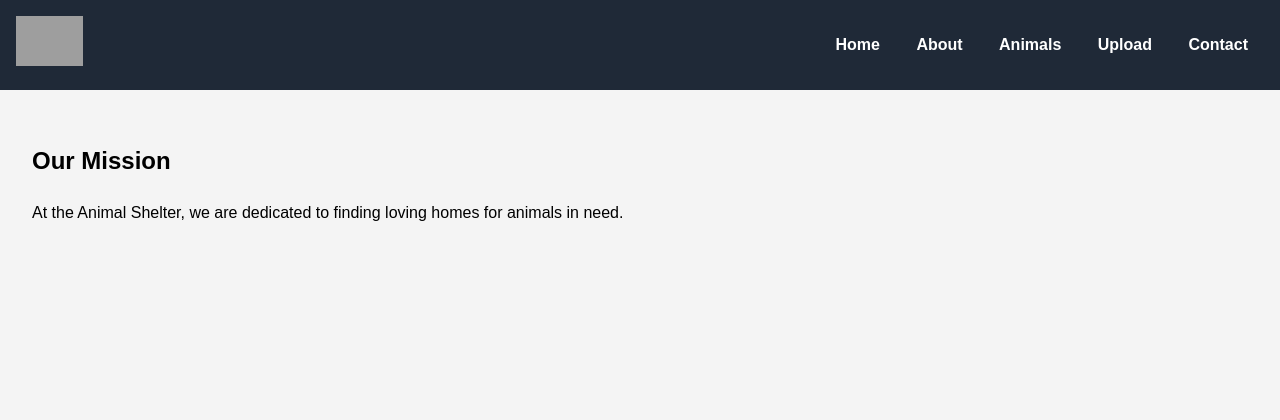
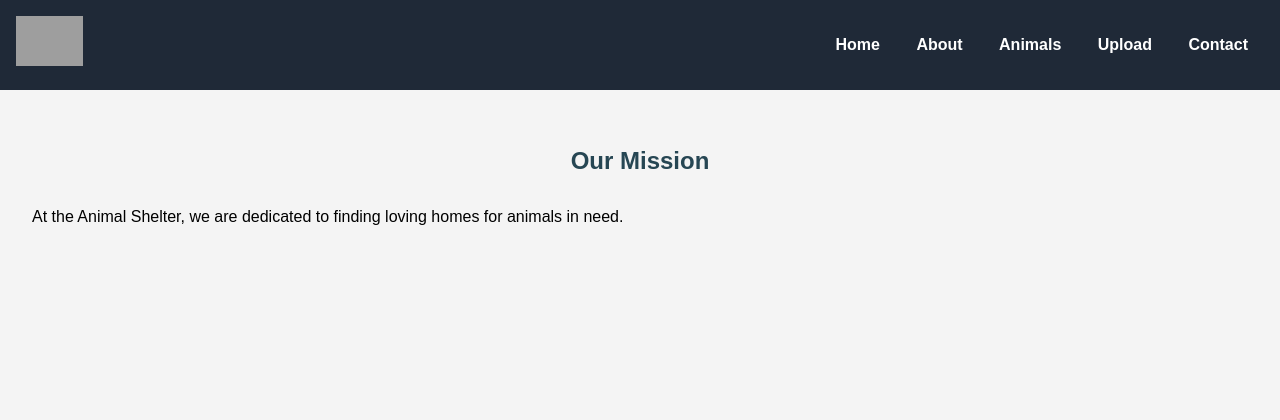
Before and after one commit to Peppie6/Software-Engineering-99, a PHP site: page /about.html in a window 1280 px wide. Shown: the top 420 px of the page. Run offline with PHP 8.4, Linux system fonts and the light colour scheme; grey boxes are pictures that could not be loaded.

Commit message:
styles.css

```diff
--- a/styles.css
+++ b/styles.css
@@ -14,6 +14,12 @@ header {
     display: flex;
     justify-content: space-between;
     align-items: center;
+}
+
+section h2 {
+    text-align: center;
+    margin-bottom: 1.5rem;
+    color: #264653; /* Optional: Match heading color to site theme */
 }
 
 header .logo img {
```
